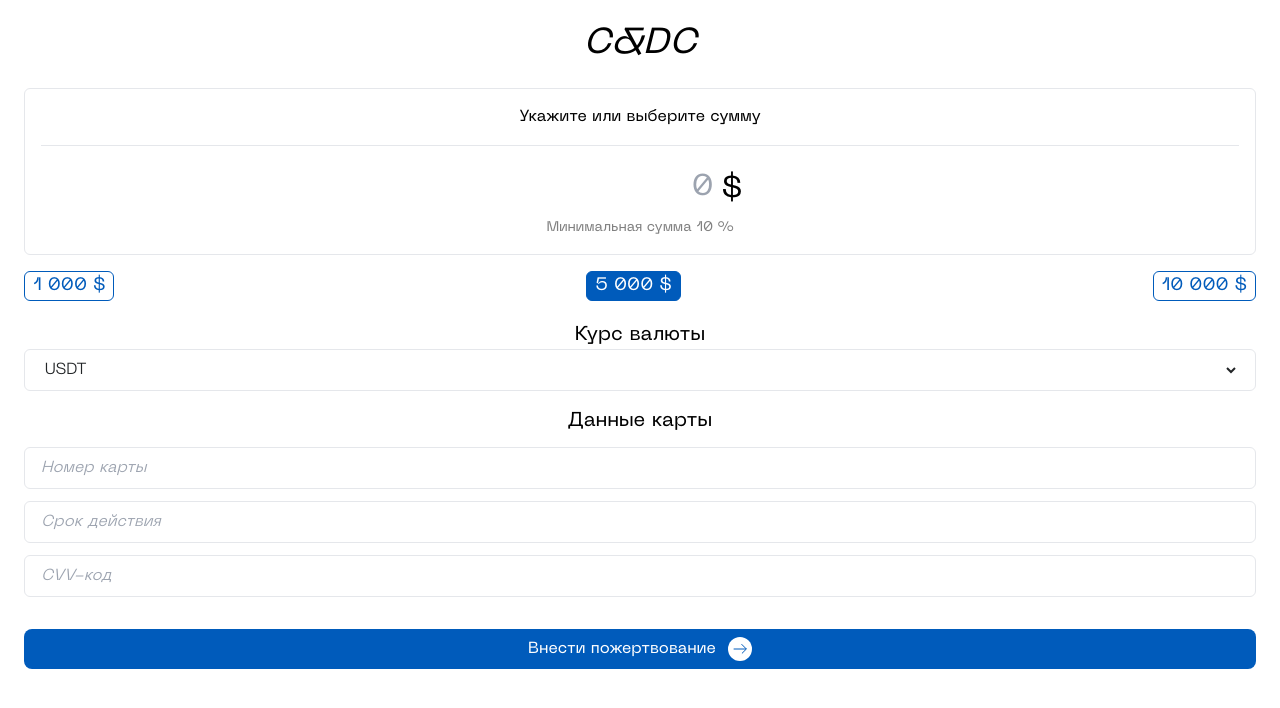
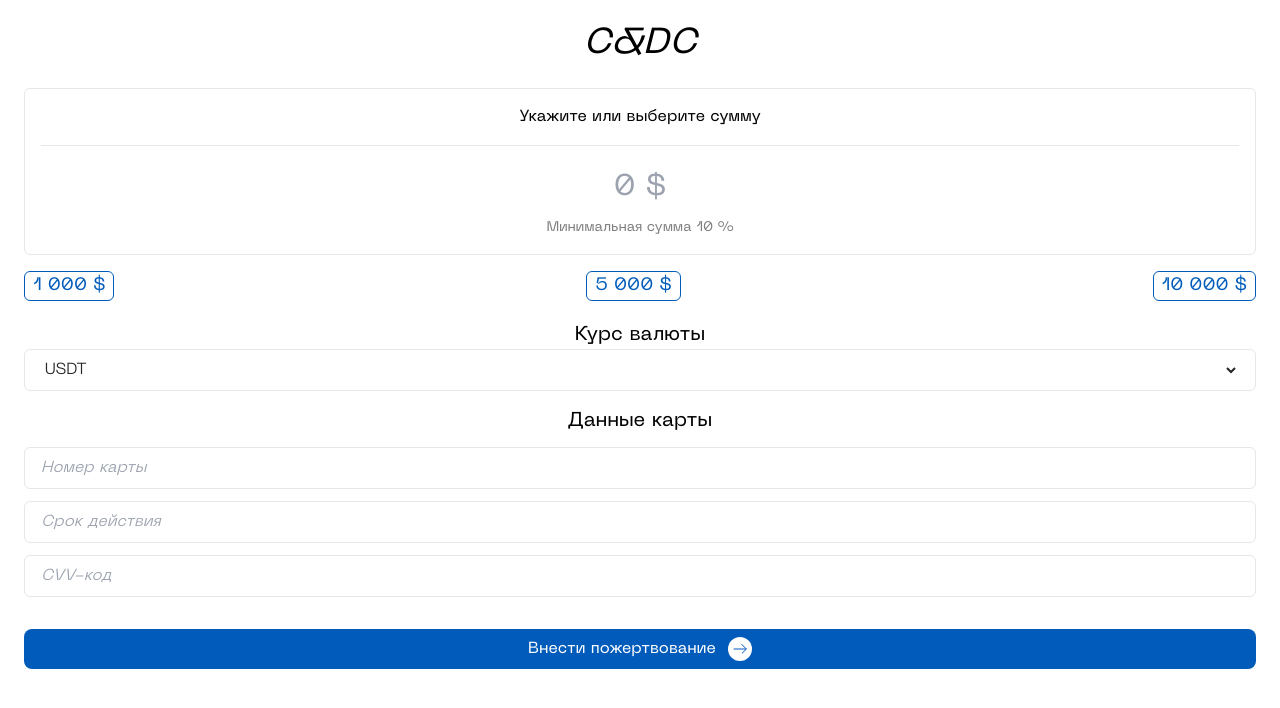
Before and after one commit to azikulov/charity-hackathon, a Next.js app: page /donate in a window 1280 px wide. Shown: the top 708 px of the page. Built offline with nearby package versions, Linux system fonts and the light colour scheme.

Commit message:
сделал форматирование поле для суммы и пофиксил быстрого выбора суммы

```diff
--- a/package.json
+++ b/package.json
@@ -18,6 +18,7 @@
     "next": "13.2.4",
     "react": "18.2.0",
     "react-dom": "18.2.0",
+    "react-number-format": "^5.1.4",
     "react-redux": "^8.0.5",
     "typescript": "5.0.2"
   },
--- a/src/pages/donate.tsx
+++ b/src/pages/donate.tsx
@@ -1,5 +1,6 @@
 import { Layout } from '@/components/Layout';
 import { createRef } from 'react';
+import { NumericFormat } from 'react-number-format';
 
 export default function Donate() {
   const inputRef = createRef<HTMLInputElement>();
@@ -25,12 +26,17 @@ export default function Donate() {
           <hr className='my-4' />
 
           <p className='flex justify-center items-center gap-x-2'>
-            <input
+            <NumericFormat
+              suffix=' $'
+              placeholder='0 $'
+              className='text-3xl outline-none text-center mt-2 mb-3'
+            />
+            {/* <input
               ref={inputRef}
               className='text-3xl outline-none w-44 text-right mt-2 mb-3'
               placeholder='0'
             />
-            <span className='text-3xl'>$</span>
+            <span className='text-3xl'>$</span> */}
           </p>
           <p className='text-sm text-[#808080] text-center'>
             Минимальная сумма 10 %
@@ -38,24 +44,27 @@ export default function Donate() {
         </div>
 
         <ul className='flex justify-between items-center mt-4'>
-          <li
+          <a
+            href='#'
             onClick={handleSelect('1000')}
-            className='whitespace-nowrap px-2 text-[#005BBB] border border-[#005BBB] text-lg rounded-md'
+            className='whitespace-nowrap focus:bg-[#005BBB] focus:text-white px-2 text-[#005BBB] border border-[#005BBB] text-lg rounded-md'
           >
             1 000 $
-          </li>
-          <li
+          </a>
+          <a
+            href='#'
             onClick={handleSelect('5000')}
-            className='whitespace-nowrap px-2 border border-[#005BBB] text-lg rounded-md bg-[#005BBB] text-white'
+            className='whitespace-nowrap focus:bg-[#005BBB] focus:text-white px-2 text-[#005BBB] border border-[#005BBB] text-lg rounded-md'
           >
             5 000 $
-          </li>
-          <li
+          </a>
+          <a
+            href='#'
             onClick={handleSelect('10000')}
-            className='whitespace-nowrap px-2 text-[#005BBB] border border-[#005BBB] text-lg rounded-md'
+            className='whitespace-nowrap focus:bg-[#005BBB] focus:text-white px-2 text-[#005BBB] border border-[#005BBB] text-lg rounded-md'
           >
             10 000 $
-          </li>
+          </a>
         </ul>
 
         <h2 className='text-center text-xl mt-5'>Курс валюты</h2>
--- a/src/pages/pay.tsx
+++ b/src/pages/pay.tsx
@@ -1,4 +1,4 @@
-import { FormEventHandler, useState } from 'react';
+import { useState } from 'react';
 
 import { Layout } from '@/components/Layout';
 import { useRouter } from 'next/router';
@@ -126,6 +126,7 @@ function JusanQR() {
   );
 }
 
+// eslint-disable-next-line no-unused-vars
 function Crypto(props: { handleSubmit(e: any): void }) {
   return (
     <form onSubmit={props.handleSubmit} className='mt-4'>
```
Also changed, not shown: 1 other file (tests, documents, lock files or other folders).
